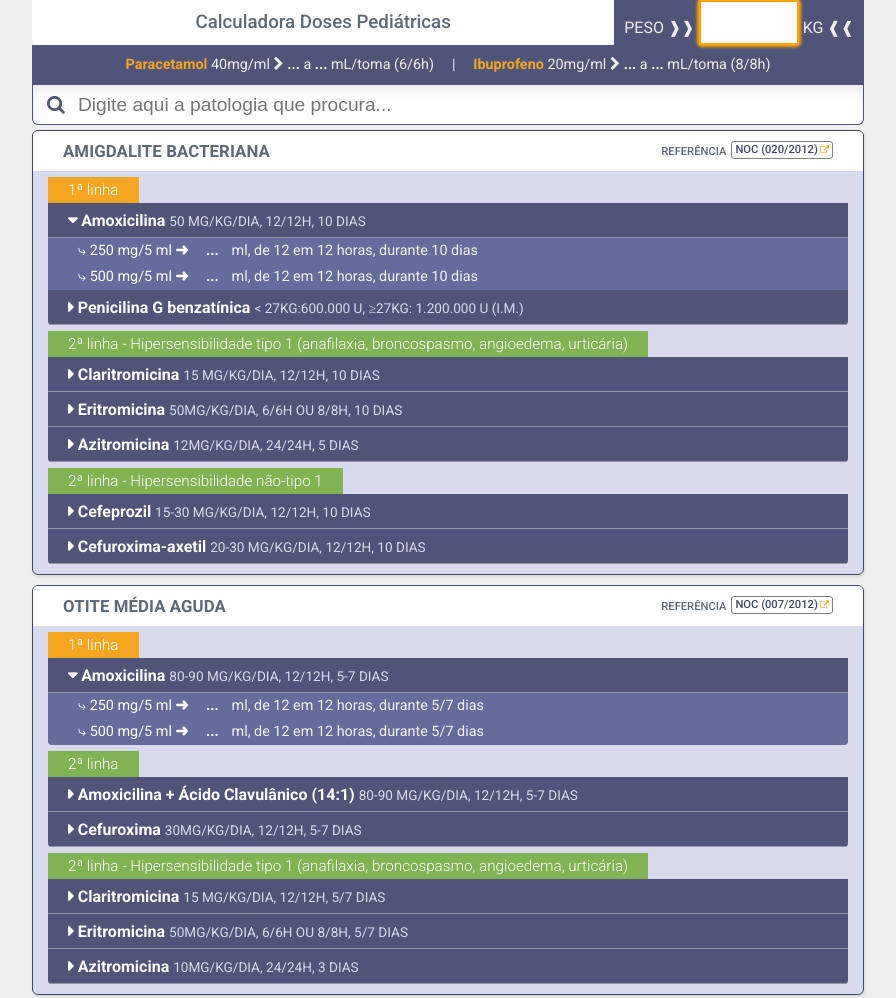
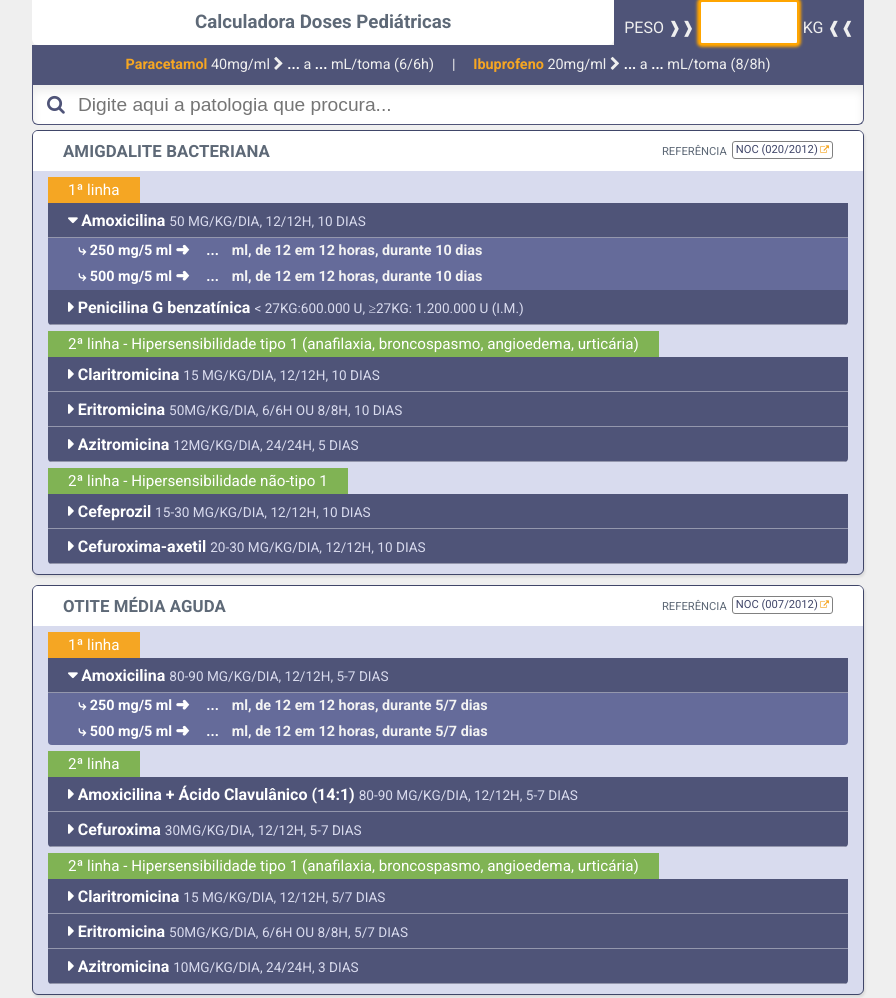
Before and after one commit to utterdestruction/utterdestruction, a plain HTML site: page index.html in a window 1280 px wide. Shown: the top 998 px of the page, without its empty margins (192-1088 px from the left). Drawn offline with nearby package versions, Linux system fonts and the light colour scheme.

Commit message:
Update style.css
Reduced number of font-weights to reduce font load size.

```diff
--- a/css/style.css
+++ b/css/style.css
@@ -45,14 +45,13 @@ div.farmacos div.linha1{
 	div.farmacos div.linha1:before {
 		content: '1ª linha';
 		font-size: 0.95em;
-		font-weight: 300;
 		color: white;
 		padding: 4px 20px 4px 20px;
 		background-color: #f5a623;
 		display: inline-block;
 	}
 	span.nome_farmaco {
-		font-weight: 700;
+		font-weight: bold;
 		color: #fff;
 	}
 	span.nome_farmaco:before {
@@ -84,7 +83,7 @@ div.patologia_container div.patologia{
     margin: 0;
     color: #5E6977;
     background: #fff;
-    font-weight: 500;
+    font-weight: normal;
     font-size: 1em;
 }
 
@@ -113,7 +112,7 @@ div.patologia_container div.patologia{
 	    text-decoration: none;
 	    color: #404669;
 	    font-size: 1em;
-	    font-weight: 500;
+	    font-weight: normal;
 	    margin-left: 5px;
 	    line-height: 16px;
 	}
@@ -137,7 +136,7 @@ div.farmacos span.posologia_base{
 	color: #d9dbee;
 	text-transform:uppercase;
 	font-size: 0.85em;
-	font-weight: 400;
+	font-weight: normal;
 	line-height: 20px;
 }
 
@@ -145,7 +144,7 @@ div.posologia_calculada {
 	margin: 0px 0 0px 0px;
 	padding: 3px 0 3px 25px;
 	color: #f3f3f3;
-	font-weight: 400;
+	font-weight: bold;
 	font-size: 0.9em;
 	background-color: #656b9a;
 }
@@ -178,7 +177,7 @@ div.farmacos div.linha2{
 	div.farmacos div.linha2:before {
 		content: '2ª linha';
 		font-size: 0.95em;
-		font-weight: 300;
+		font-weight: normal;
 		color: white;
 		 background: #80B354;
 		 padding: 4px 20px 4px 20px;
@@ -287,7 +286,7 @@ div.main_title_bar {
 		width: 70%;
 		background-color: #fff;
     	color: #5E6977;
-    	font-weight: 500;
+    	font-weight: bold;
 		text-align: center;
 		font-size: 1.17em;
 		height: 45px;
```
